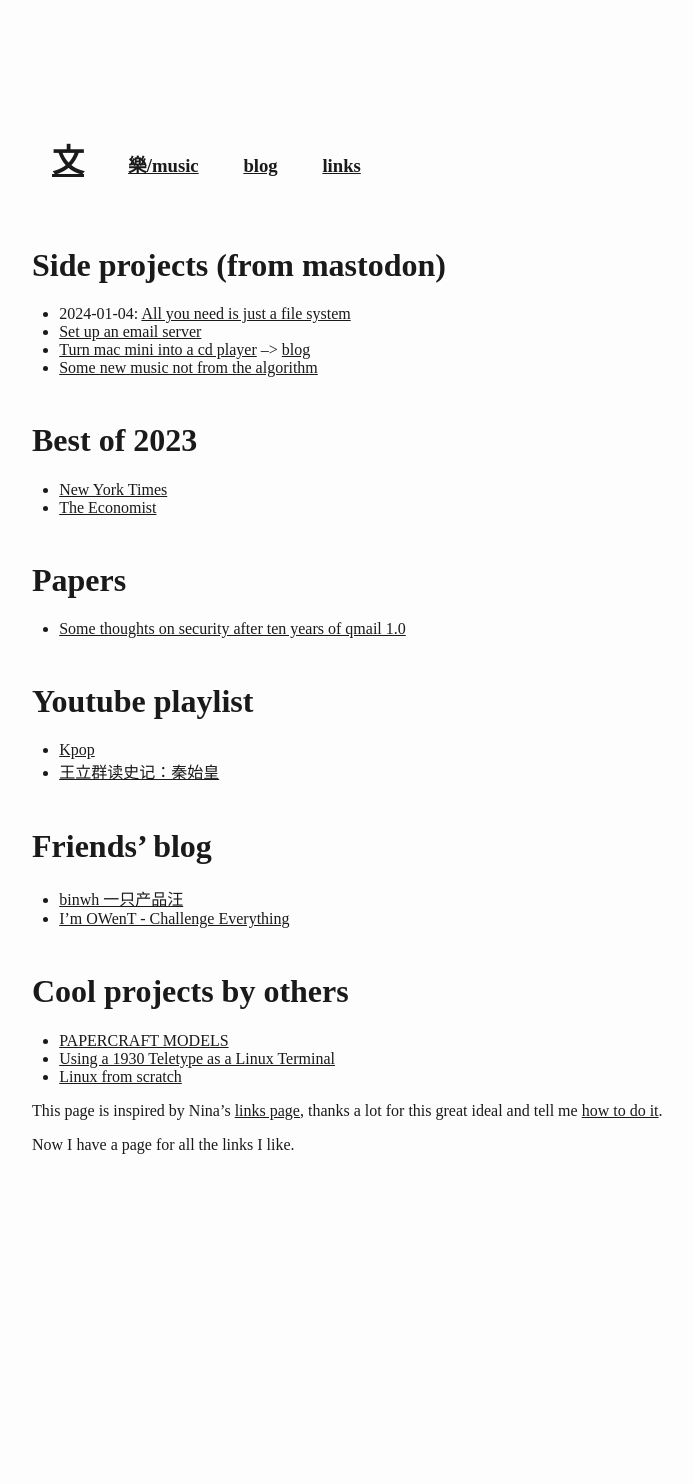
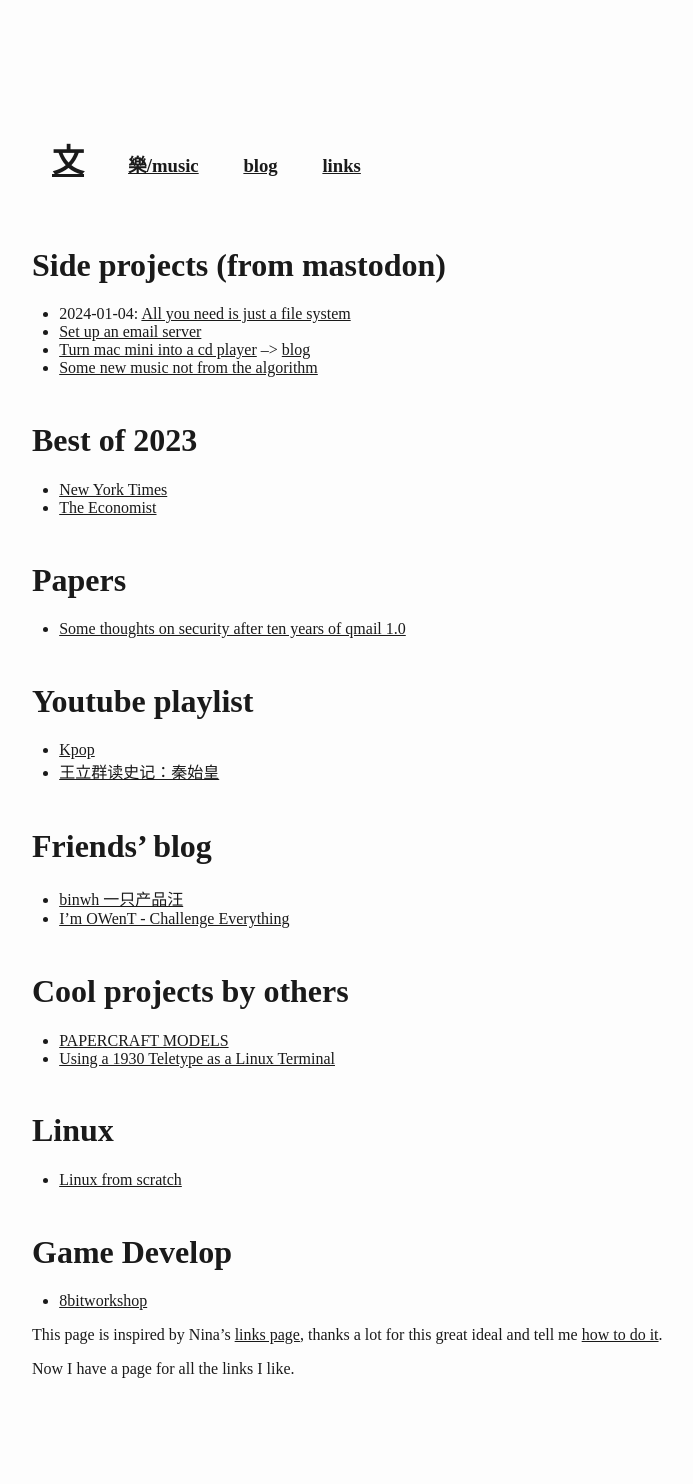
Before and after one commit to wangw469/wangw469.github.io, a Jekyll site: the page built from links.md, in a window 1280 px wide. Shown: the whole page, without its empty margins (58-751 px from the left). Built offline with Jekyll 4.4.1, drawn with Linux system fonts in a browser that asks for light colours; our own code applies the rules of GitHub Pages for plain Markdown files; before the commit the page ends 1260 px from its top, so only the background shows below that.

Commit message:
add linux and game develop

```diff
--- a/links.md
+++ b/links.md
@@ -33,7 +33,14 @@ date: 2024-01-02
 
 * [PAPERCRAFT MODELS](https://archive.org/details/amiga-500-new-art-ver1_202210/Classic%20Computer%20Papercrafts/Amstrad-CPC-264-Papercraft-Ver-2/)
 * [Using a 1930 Teletype as a Linux Terminal](https://www.youtube.com/watch?v=2XLZ4Z8LpEE)
+
+# Linux
+
 * [Linux from scratch](https://www.linuxfromscratch.org/)
+
+# Game Develop
+
+* [8bitworkshop](https://8bitworkshop.com/)
 
 This page is inspired by Nina's [links page](http://www.ninakalinina.com/links.htm),
 thanks a lot for this great ideal and tell me [how to do it](https://tech.lgbt/@nina_kali_nina/111661329226873270#.).
```
